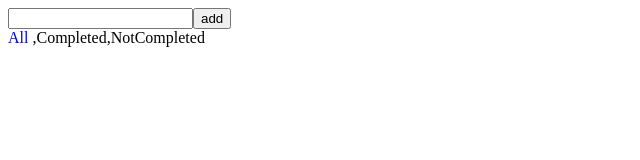
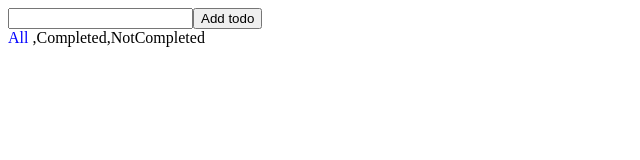
Before and after one commit to BouakkezAnouar/ListToDoRedux, a React (Create React App) app: page / in a window 1280 px wide. Shown: the top 160 px of the page, without its empty margins (0-640 px from the left). Built offline with nearby package versions, Linux system fonts and the light colour scheme.

Commit message:
feature : add todo when user click enter (submit form)

```diff
--- a/src/components/ListToDo.js
+++ b/src/components/ListToDo.js
@@ -9,22 +9,22 @@ const ListToDo = ({ onAddToDo = () => {}, list = [] }) => {
   let input; // the input variable which will hold reference to the input element
   return (
     <div>
-      <div>
+      <form
+        onSubmit={e => {
+          e.preventDefault();
+          if (!input.value.trim()) return;
+          onAddToDo(input.value);
+          input.value = "";
+        }}
+      >
         <input
           ref={node => {
             // assign the node reference to the input variable
             input = node;
           }}
         />
-        <button
-          onClick={() => {
-            onAddToDo(input.value);
-            input.value = "";
-          }}
-        >
-          add
-        </button>
-      </div>
+        <button type="submit">Add todo</button>
+      </form>
       <div>
         <Filter>All</Filter> ,<Filter>Completed</Filter>,
         <Filter>NotCompleted</Filter>
```
